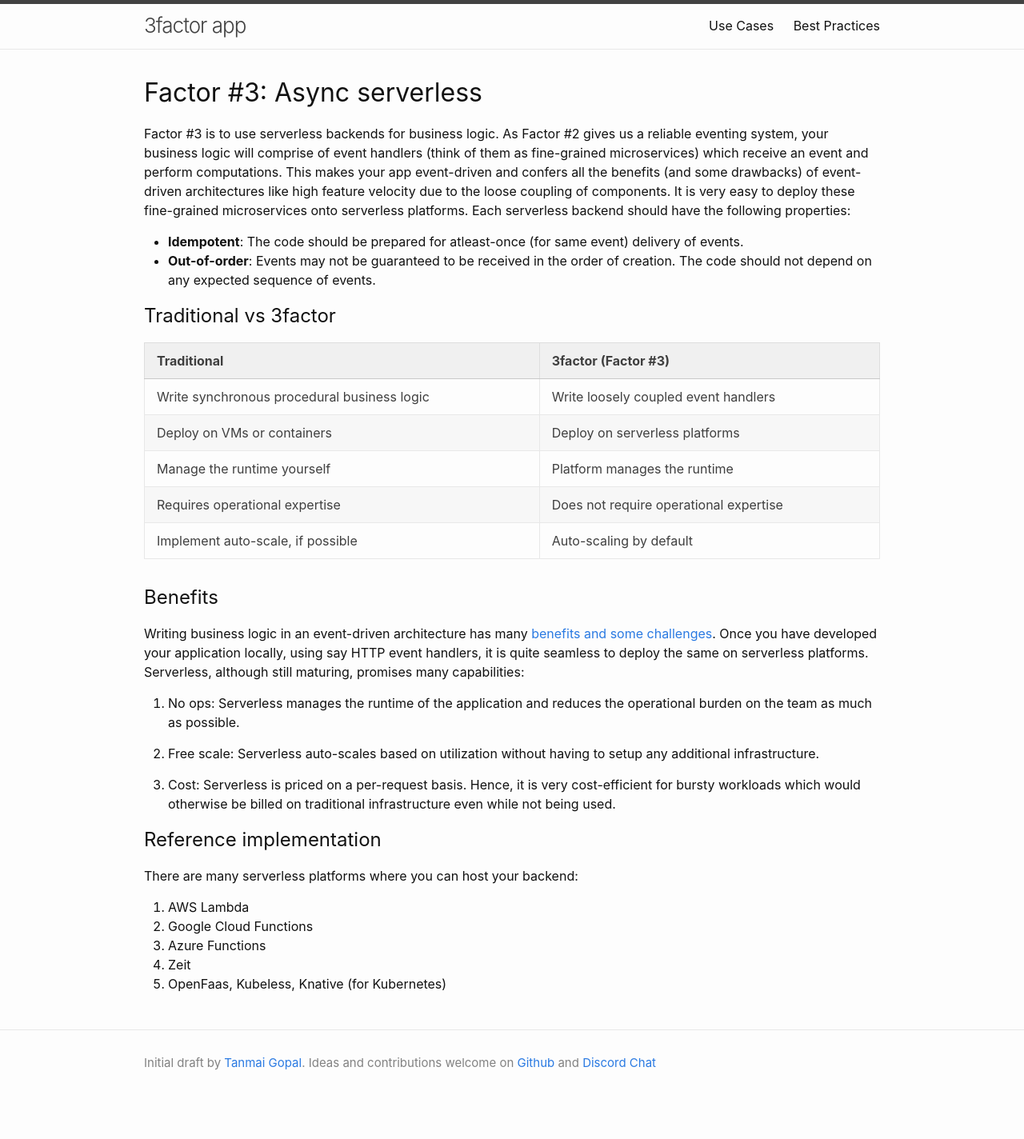
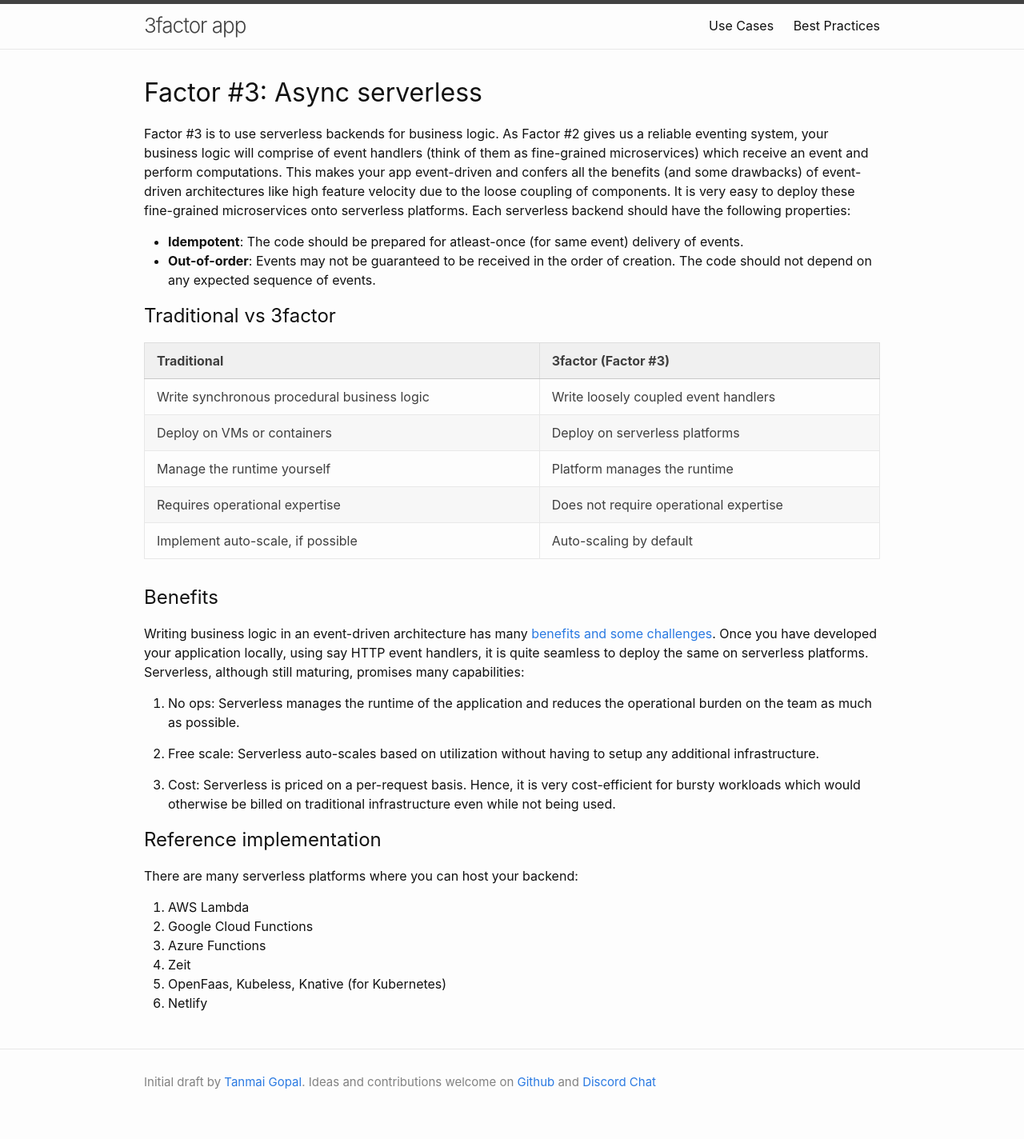
Before and after one commit to hasura/3factor, a Jekyll site: the page built from async-serverless.md, in a window 1280 px wide. Shown: the whole page at 80% size. Built offline with Jekyll 4.4.1, drawn with Linux system fonts in a browser that asks for light colours; our own code applies the rules of GitHub Pages for plain Markdown files; before the commit the page ends 1400 px from its top, so only the background shows below that.

Commit message:
Update async-serverless.md (#11)

```diff
--- a/async-serverless.md
+++ b/async-serverless.md
@@ -34,3 +34,4 @@ There are many serverless platforms where you can host your backend:
 3. Azure Functions
 4. Zeit
 5. OpenFaas, Kubeless, Knative (for Kubernetes)
+6. Netlify
```
